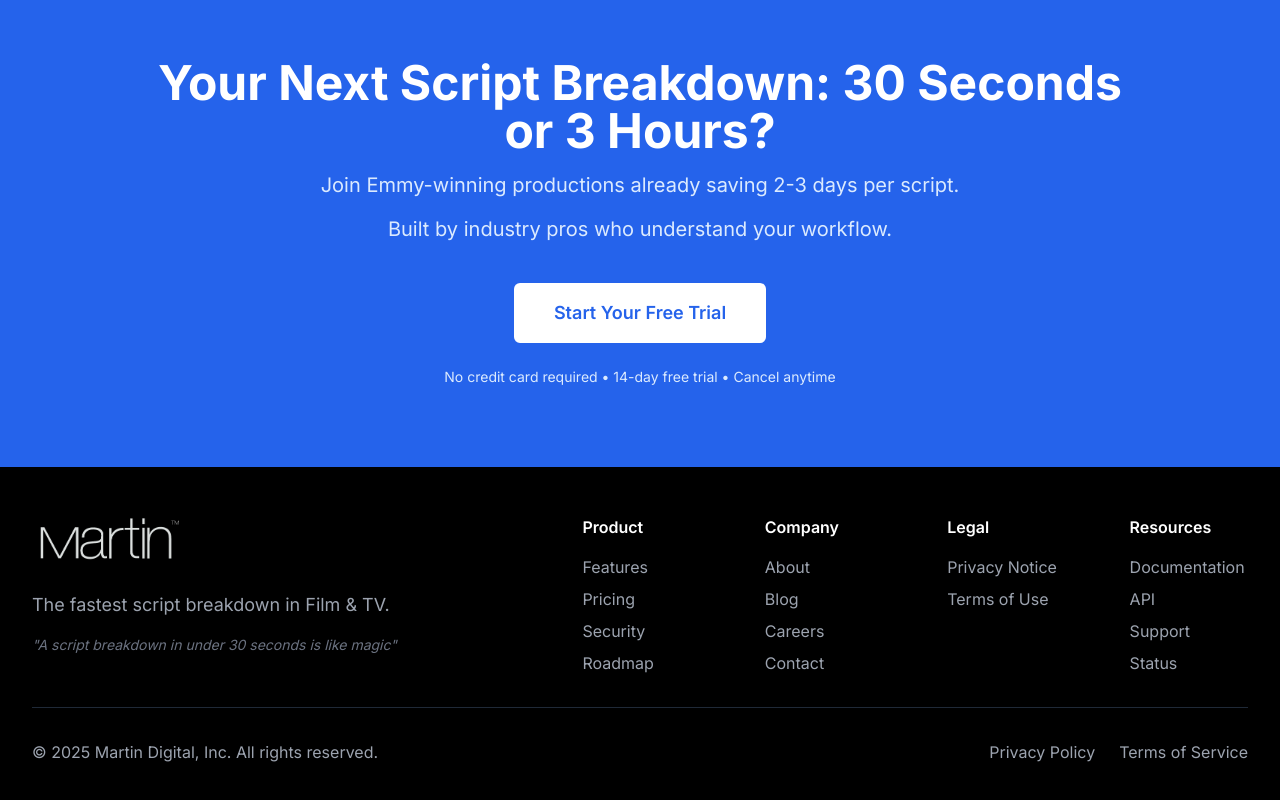
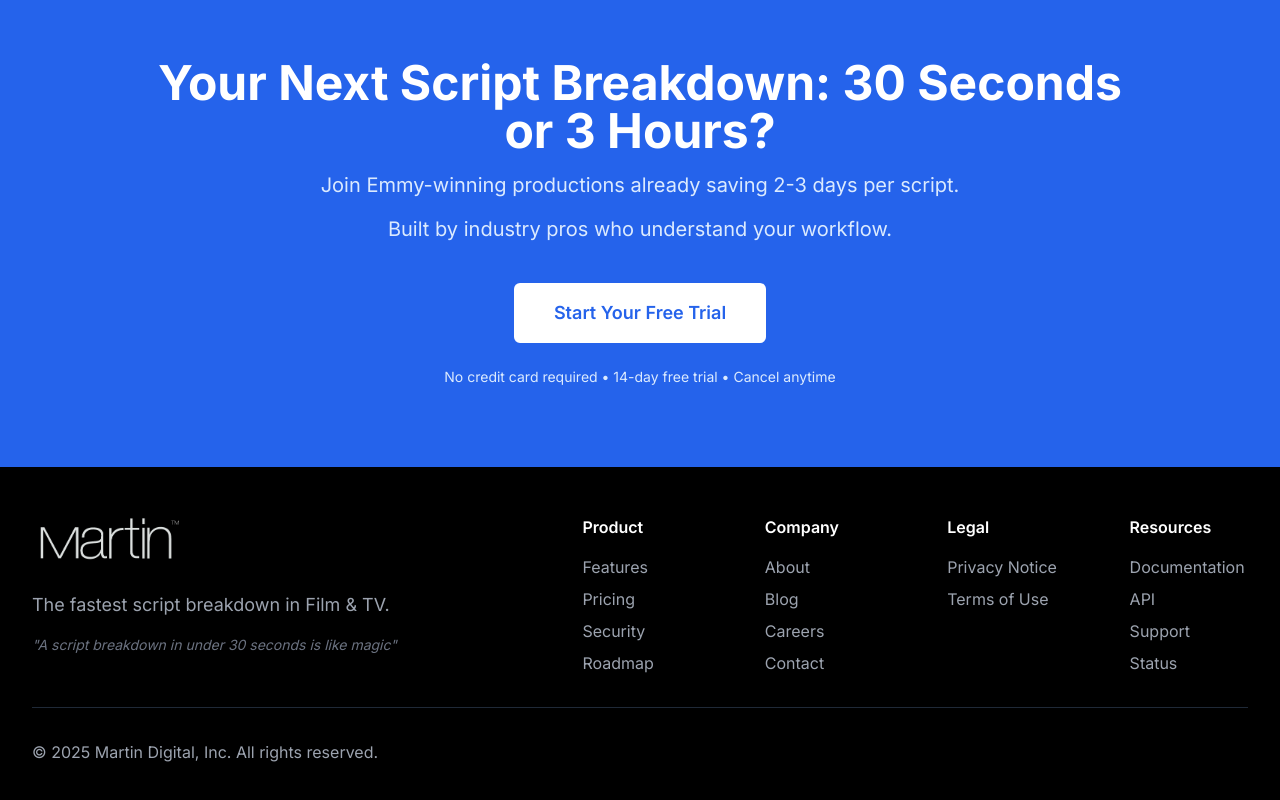
Before and after one commit to JJCinergy/martin-marketing-site, a Next.js app: page / in a window 1280 px wide. Shown: the part 4108-4908 px from the top of the page. Built offline with nearby package versions, Linux system fonts and the light colour scheme.

Commit message:
Remove duplicate legal links from footer bottom
- Removed Privacy Policy and Terms of Service links from footer bottom
- These links are already in the Legal column
- Simplified footer bottom to only show copyright text

```diff
--- a/components/layout/Footer.tsx
+++ b/components/layout/Footer.tsx
@@ -53,17 +53,7 @@ export default function Footer() {
           ))}
         </div>
         <div className="mt-8 pt-8 border-t border-gray-800">
-          <div className="flex flex-col md:flex-row justify-between items-center">
-            <p className="text-gray-400">© 2025 Martin Digital, Inc. All rights reserved.</p>
-            <div className="flex space-x-6 mt-4 md:mt-0">
-              <Link href="/privacy" className="text-gray-400 hover:text-white">
-                Privacy Policy
-              </Link>
-              <Link href="/terms-of-use" className="text-gray-400 hover:text-white">
-                Terms of Service
-              </Link>
-            </div>
-          </div>
+          <p className="text-gray-400">© 2025 Martin Digital, Inc. All rights reserved.</p>
         </div>
       </div>
     </footer>
```
